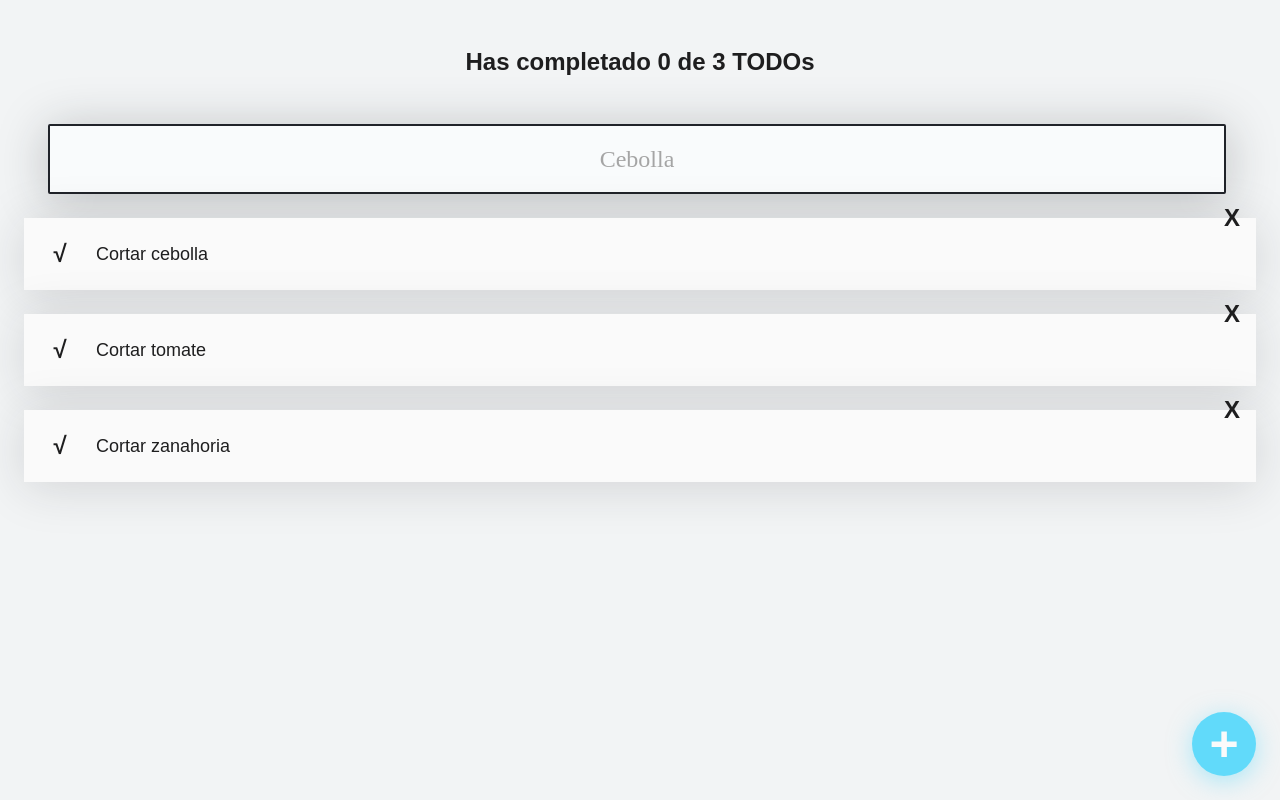
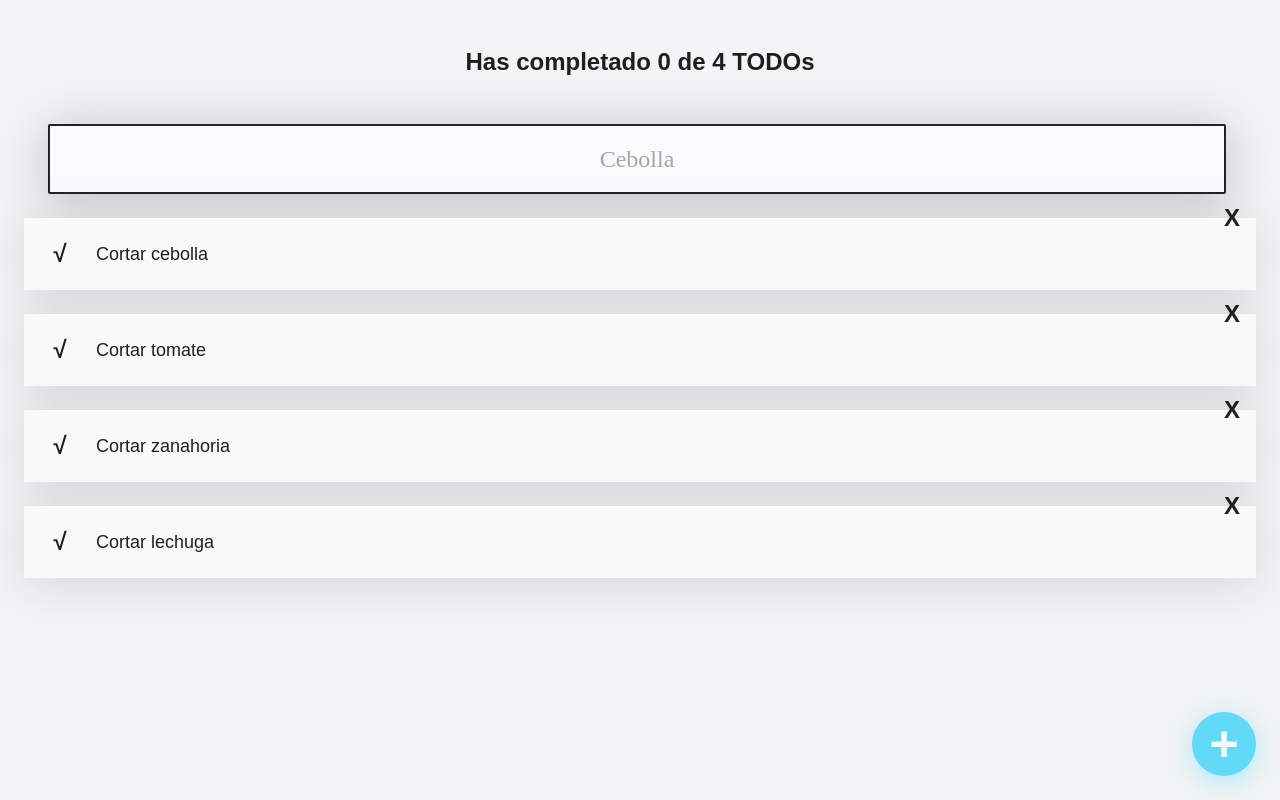
Before and after one commit to davalder/curso-intro-react, a React (Create React App) app: page / in a window 1280 px wide. Built offline with nearby package versions, Linux system fonts and the light colour scheme; the HTML template or start-up script is replaced by a standard one.

Commit message:
clase 10: Completando y eliminando TODOs

```diff
--- a/src/App.js
+++ b/src/App.js
@@ -10,6 +10,7 @@ const defaultTodos = [
   { text: 'Cortar cebolla', completed: false },
   { text: 'Cortar tomate', completed: false },
   { text: 'Cortar zanahoria', completed: false },
+  { text: 'Cortar lechuga', completed: false },
 ]
 
 function App() {
@@ -29,7 +30,20 @@ function App() {
       const searchText = searchValue.toLowerCase();
       return todoText.includes(searchText);
     })
+  }
 
+  const completeTodo = (text) => {
+    const todoIndex = todos.findIndex(todo => todo.text === text);
+    const newTodos = [...todos];
+    newTodos[todoIndex].completed = true;
+    setTodos(newTodos);
+  }
+
+  const deleteTodo = (text) => {
+    const todoIndex = todos.findIndex(todo => todo.text === text);
+    const newTodos = [...todos];
+    newTodos.splice(todoIndex, 1);
+    setTodos(newTodos);
   }
 
   return (
@@ -49,6 +63,8 @@ function App() {
             key={todo.text}
             text={todo.text}
             completed={todo.completed}
+            onComplete={() => completeTodo(todo.text)}
+            onDelete={() => deleteTodo(todo.text)}
             />
         ))}
       </TodoList>
--- a/src/TodoItem.js
+++ b/src/TodoItem.js
@@ -2,19 +2,12 @@ import React from "react";
 import './TodoItem.css'
 
 function TodoItem(props) {
-    const onComplete = () => {
-        alert('Ya completaste el todo ' + props.text);
-    };
-
-    const onDelete = () => {
-        alert('Borraste el todo ' + props.text);
-    };
 
     return (
         <li className="TodoItem">
             <span
                 className={`Icon Icon-check ${props.completed && 'Icon-check--active'}`}
-                onClick={onComplete}
+                onClick={props.onComplete}
             >
                 √
             </span>
@@ -23,7 +16,7 @@ function TodoItem(props) {
             </p>
             <span
                 className="Icon Icon-delete"
-                onClick={onDelete}
+                onClick={props.onDelete}
             >
                 X
             </span>
```
